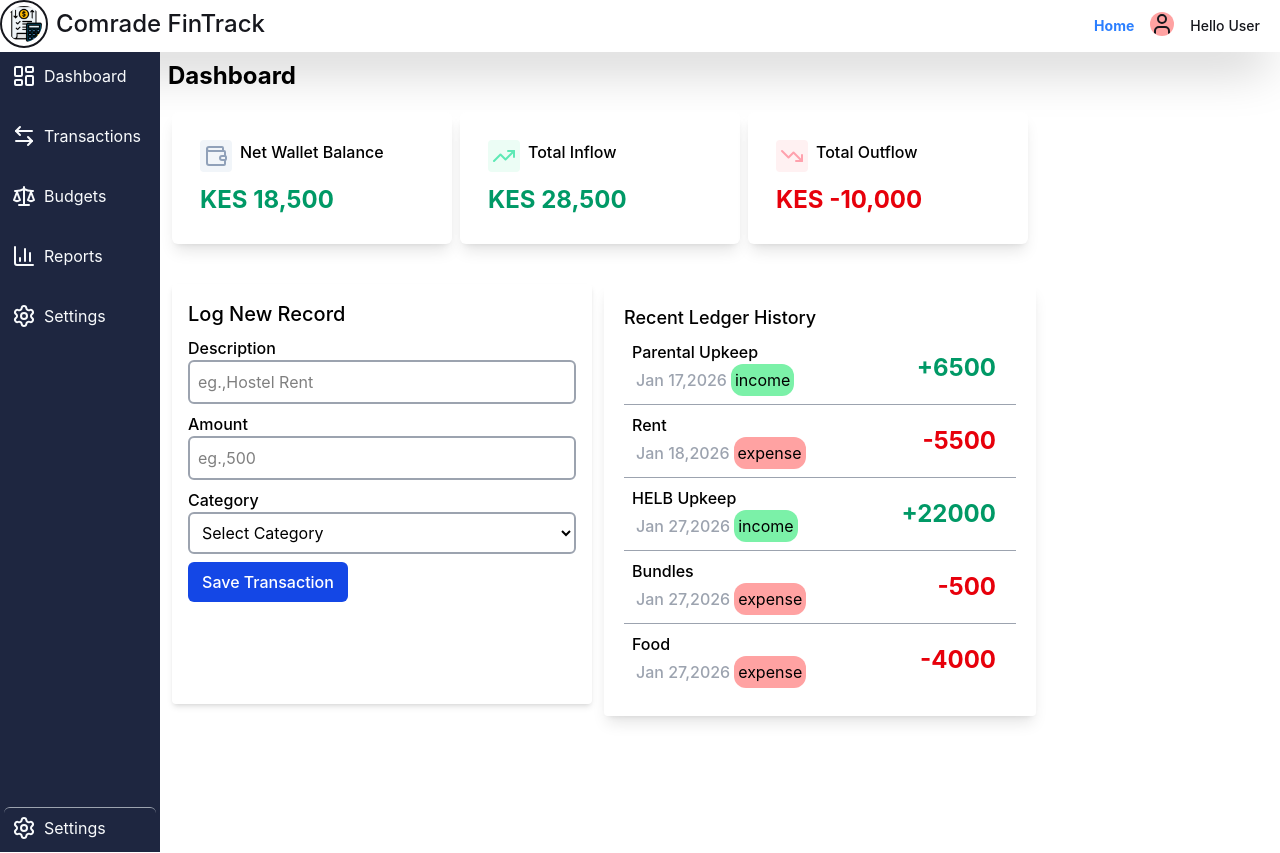
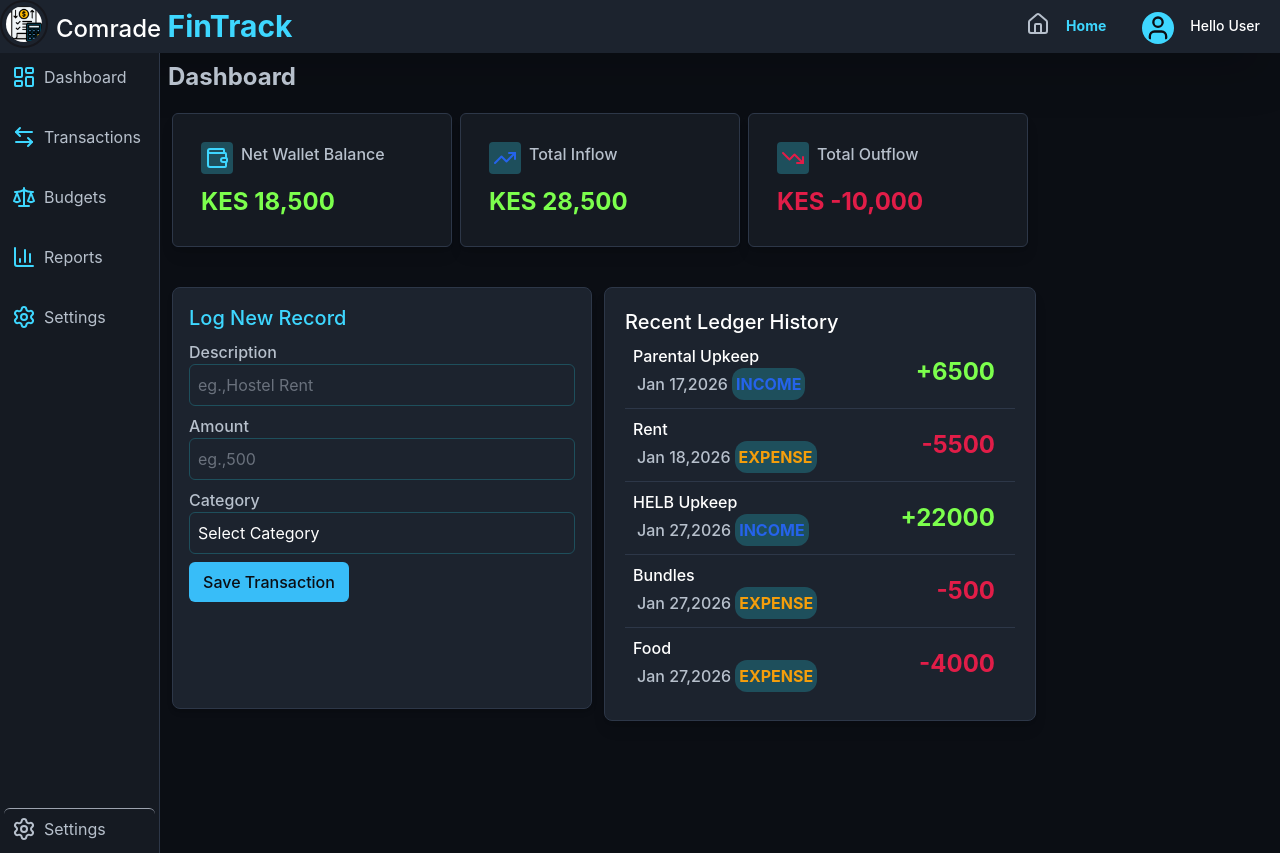
Before and after one commit to Lpurai/FinTrack, a React (Vite) app: page / in a window 1280 px wide. Built offline with nearby package versions, Linux system fonts and the light colour scheme.

Commit message:
change color in dashboard

```diff
--- a/src/components/header.jsx
+++ b/src/components/header.jsx
@@ -1,13 +1,16 @@
-import { User,ArrowLeft } from 'lucide-react';
+import { User,ArrowLeft,HomeIcon } from 'lucide-react';
 import icon from '../assets/images/header.png'
 const Header=({activePage,setActivePage})=>{
   return(
-<div className=" w-full flex bg-surface-card h-14  text-[#16171d] font-medium text-2xl shadow-2xl">
-  <a href="" className={`flex text-lg py-3 px-1 font-bold hover:text-brand-blue hover:underline ${activePage==="dashboard"?"hidden":""}`} > <ArrowLeft className='size-5 my-1  '/>Back</a>
+<div className=" w-full flex bg-card-background h-14  text-white-text font-medium text-2xl shadow-2xl">
+
   <img src={icon} alt="header icon" className='p-1 h-12 w-12 rounded-full object-cover border-2 border-[#16171d] ' />
-  <span className='p-2 '>Comrade FinTrack</span>
-  <a href="" className='ml-auto text-sm text-blue-500 p-4 font-bold hover:underline hover:text-red-400' onClick={()=>{setActivePage("dashboard")}}>Home </a>
-  <User className='mt-3 rounded-full bg-red-300  '/>
+  <span className='p-2 '>Comrade <span className='text-cyan-accent font-bold text-3xl'>FinTrack</span> </span>
+  <span  className='ml-auto flex space-x-0 mr-5' onClick={()=>{setActivePage("dashboard")}}>
+    <HomeIcon className='mt-3 text-secondary-text hover:text-active-cyan'/>
+    <a href="" className=' text-sm text-cyan-accent p-4 font-bold  hover:text-' >Home </a>
+  </span>
+  <User className='mt-3 size-8 p-0.5 rounded-full bg-cyan-accent text-background   '/>
   <h1  className='text-sm p-4'>Hello<span className='p-1'>User</span></h1>
   </div>
   )
--- a/src/components/navbar.jsx
+++ b/src/components/navbar.jsx
@@ -3,30 +3,30 @@ const NavBar=({activePage,setActivePage})=>{
   const navItem=[
     {
      title:"Dashboard",
-     icon:<LayoutDashboard/>,
+     icon:<LayoutDashboard className="text-cyan-accent"/>,
     },
     {
      title:"Transactions",
-     icon:<ArrowLeftRight/>,
+     icon:<ArrowLeftRight className="text-cyan-accent"/>,
     },
     {
      title:"Budgets",
-     icon:<Scale/>,
+     icon:<Scale className="text-cyan-accent"/>,
     },
     {
      title:"Reports",
-     icon:<BarChart3/>,
+     icon:<BarChart3 className="text-cyan-accent"/>,
     },
     {
      title:"Settings",
-     icon:<Settings/>,
+     icon:<Settings className="text-cyan-accent"/>,
     }
 
   ];
 
 
   return(
-<div className="w-40 p-1  bg-brand-dark text-surface-bg  flex flex-col  space-y-5 ">
+<div className="w-40 p-1  bg-secondary border-r  border-border text-secondary-text  flex flex-col  space-y-5 ">
 {
   navItem.map((item,index)=>
   {
@@ -42,7 +42,7 @@ const NavBar=({activePage,setActivePage})=>{
 
   };
     return(
-      <div key={index} className="flex space-x-2 hover:bg-brand-dark-hover active:bg-brand-sidebar-select hover:text-surface-bg cursor-pointer rounded-md p-2" onClick={
+      <div key={index} className="flex space-x-2 hover:bg-card-background active:border-muted-accent active:border-1  active:bg-active-cyan active:text-white-text  cursor-pointer rounded-md p-2" onClick={
         ()=>{setActivePage(getActivePage)
         }
       }>
--- a/src/index.css
+++ b/src/index.css
@@ -4,10 +4,32 @@
     --bg: #16171d;
     --border: #2e303a;
     --code-bg: #1f2028;*/
+@layer base {
+  select option {
+    @apply [box-shadow:0_0_10px_100px_white_inset]  checked:text-secondary-text;
+  }
 
+}
+body{
+  @apply bg-background text-secondary-text
+}
 @theme {
+  --color-background:#0B0E14;
+  --color-secondary:#151A22;
+  --color-card-background:#1C232E;
+  --color-primary-green:#7CFF4D;
 
-  --color-brand-dark: #1e2640;
+  --color-cyan-accent:#3ED7FF;
+  --color-muted-cyan:#1E4F5C;
+  --color-active-cyan:#38BDF8;
+  --color-white-text:#FFFFFF;
+  --color-secondary-text:#B7C0CC;
+  --color-border:#2D3748;
+
+
+  --color-active-border:#1A1F28 ;
+  --color-active-text: #9CA3AF;
+
   --color-brand-dark-hover: #111827;
   --color-brand-sidebar-select: #334155;
 
--- a/src/pages/dashboard.jsx
+++ b/src/pages/dashboard.jsx
@@ -57,52 +57,52 @@ return(
         flows.map((flow,index)=>
           {
             return(
-          <div key={index} className=" p-7 w-70  bg-[#ffffff] shadow-lg  rounded-md hover:border-2 hover:border-[ #2e303a] space-y-3">
+          <div key={index} className=" p-7 w-70  bg-secondary shadow-lg  rounded-md hover:border-1 hover:border-muted-cyan hover:bg-card-background hover:text-white-text border-1 border-border space-y-3">
             <div key={index} className="flex space-x-2">
-              <span className={`p-1 rounded ${flow.title==="Net Wallet Balance"?'bg-slate-100 text-slate-400':flow.title==="Total Inflow"?'bg-emerald-50 text-emerald-300':'bg-rose-50 text-rose-300'}`} >{flow.icon}</span>
+              <span className={`p-1 rounded bg-muted-cyan ${flow.title==="Net Wallet Balance"?' text-cyan-accent':flow.title==="Total Inflow"?' text-gauge-safe':' text-gauge-danger'}`} >{flow.icon}</span>
               <span className="font-medium">{flow.title}</span>
             </div>
-            <span className={`text-2xl font-bold ${flow.title==="Total Outflow"?"text-red-600":"text-emerald-600"}`}>KES <span className={`${flow.title !="Total Outflow"?"hidden":""}`}>-</span>{flow.amount.toLocaleString()}</span>
+            <span className={`text-2xl font-bold ${flow.title==="Total Outflow"?"text-gauge-danger":"text-primary-green"}`}>KES <span className={`${flow.title !="Total Outflow"?"hidden":""}`}>-</span>{flow.amount.toLocaleString()}</span>
           </div>)
         })
       }
 
     </div>
     <div className="grid p-3  space-y-3 lg:grid-cols-2   lg:space-x-3">
-      <form onSubmit={saveTransaction} className="flex flex-col space-y-2 rounded shadow-md p-4 ">
-        <label className="text-xl font-medium">Log New Record</label>
+      <form onSubmit={saveTransaction} className="flex flex-col space-y-2 rounded-lg border-border border-1 shadow-md p-4 bg-card-background text-secondary-text hover:border-muted-cyan hover:border-1">
+        <label className="text-xl text-cyan-accent font-medium">Log New Record</label>
         <div className="flex flex-col">
           <label htmlFor="description" className="font-medium text-md">Description</label>
-          <input type="text" placeholder="eg.,Hostel Rent" className="border p-2 rounded-md border-2 border-[#9ca3af] outline-none" onChange={(e)=>{setDescription(e.target.value)}}/>
+          <input type="text" placeholder="eg.,Hostel Rent" className="border-1 p-2 rounded-md  border-muted-cyan outline-none" onChange={(e)=>{setDescription(e.target.value)}}/>
         </div>
         <div className="flex flex-col">
           <label htmlFor="amount" className="font-medium text-md">Amount</label>
-          <input type="number" placeholder="eg.,500" className="border p-2 rounded-md border-2 border-[#9ca3af] outline-none" onChange={(e)=>{setAmount(e.target.value)}}/>
+          <input type="number" placeholder="eg.,500"  className="border-1 p-2 rounded-md  border-muted-cyan outline-none" onChange={(e)=>{setAmount(e.target.value)}}/>
         </div>
         <div className="flex flex-col  ">
           <label htmlFor="type" className="font-medium text-md">Category</label>
 
-          <select name="category" id="category" className="border p-2 rounded-md border-2 border-[#9ca3af] outline-none" onChange={(e)=>{setCategory(e.target.value)}}>
-            <option value="">Select Category</option>
-            <option value="income">Income</option>
+          <select name="category" id="category"  className="border-1 p-2 rounded-md  border-muted-cyan outline-none text-white-text bg-card-background appearance-none " onChange={(e)=>{setCategory(e.target.value)}}>
+            <option value="" >Select Category</option>
+            <option value="income" >Income</option>
             <option value="expense">Expense</option>
           </select>
         </div>
-        <button type="submit" className="bg-blue-700 rounded-md w-40 h-10 text-white font-medium cursor-pointer">Save Transaction</button>
+        <button type="submit" className="bg-active-cyan rounded-md w-40 h-10 text-background font-medium cursor-pointer">Save Transaction</button>
         </form>
       <div>
-      <div className="flex flex-col  rounded shadow-lg p-5 ">
-        <h1 className="font-medium text-lg">Recent Ledger History</h1>
-        <div className="divide-y divide-[#9ca3af] ">
+      <div className="flex flex-col  rounded-lg  border-1 border-border shadow-lg p-5 bg-card-background hover:border-muted-cyan ">
+        <h1 className="font-medium text-xl text-white-text">Recent Ledger History</h1>
+        <div className="divide-y divide-border ">
          {
           transactions.map((trans,index)=>{
             return(
               <div key={index} className="flex p-2">
                 <div className="">
-                  <span className="font-medium">{trans.title}</span>
-                  <div className="flex "><span className="p-1 font-medium text-[#9ca3af]">{trans.date}</span><span className={`p-1 rounded-xl ${trans.type==="expense"?"bg-red-300":"bg-green-300"}`}>{trans.type}</span></div>
+                  <span className="font-medium text-white-text">{trans.title}</span>
+                  <div className="flex "><span className="p-1 font-medium text-secondary-text ">{trans.date}</span><span className={`p-1 rounded-xl bg-muted-cyan font-bold ${trans.type==="expense"?"text-gauge-warning":"text-gauge-safe"}`}>{trans.type.toUpperCase()}</span></div>
                 </div>
-                <div className={`ml-auto p-3 text-2xl font-bold ${trans.type==="expense"?"text-red-600":"text-emerald-600"}`}><span className={`${trans.type!="income"?"hidden":""}`}>+</span><span className={`${trans.type!="expense"?"hidden":""}`} >-</span>{trans.amount}</div>
+                <div className={`ml-auto p-3 text-2xl font-bold ${trans.type==="expense"?"text-gauge-danger":"text-primary-green"}`}><span className={`${trans.type!="income"?"hidden":""}`}>+</span><span className={`${trans.type!="expense"?"hidden":""}`} >-</span>{trans.amount}</div>
               </div>
             )
           })
```
